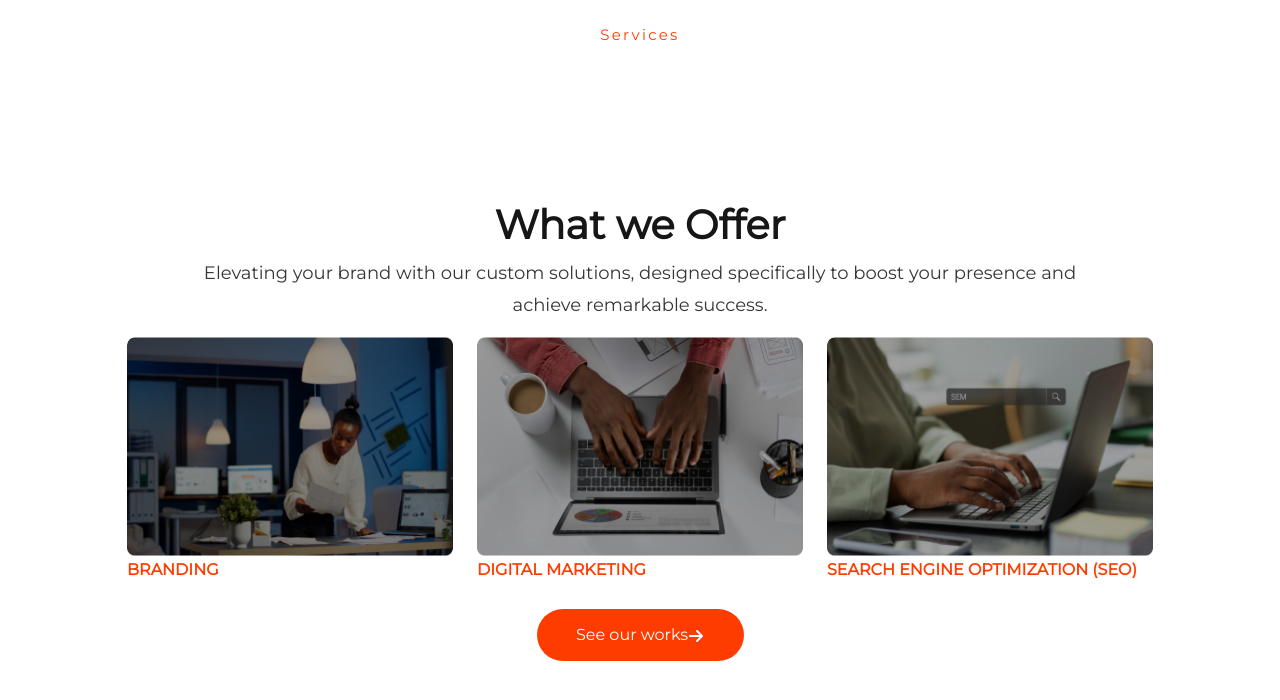
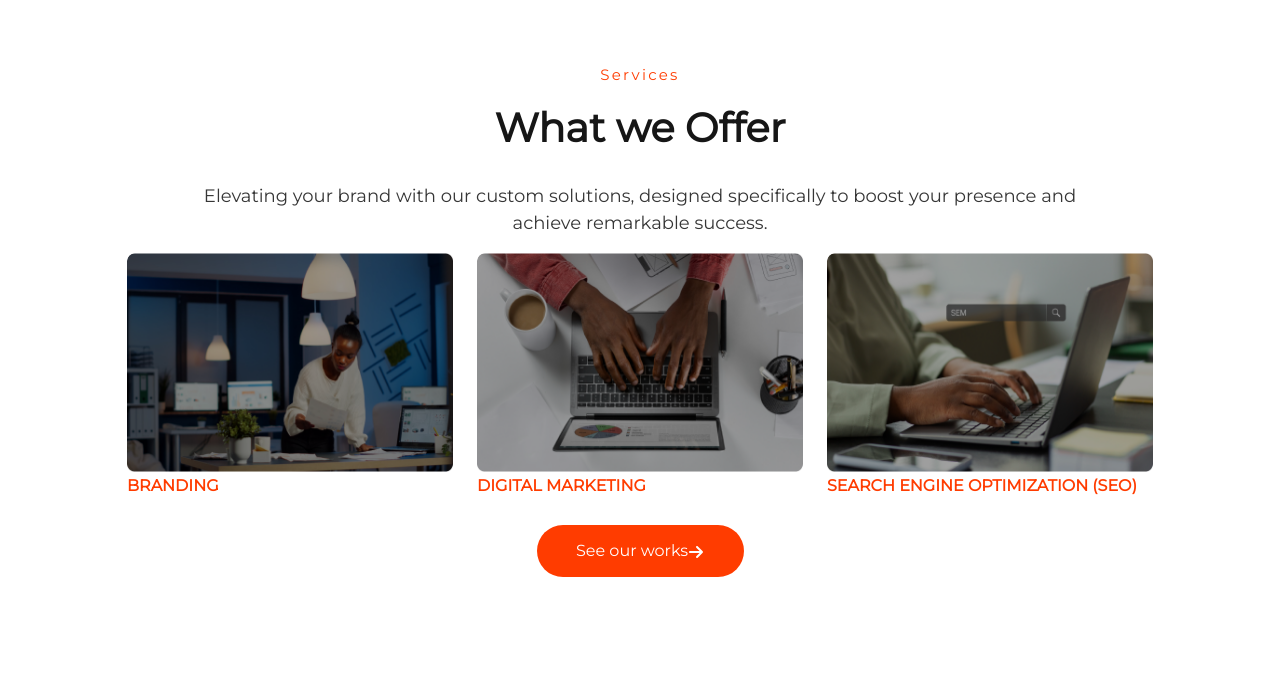
Before and after one commit to Earthpasserby/tbp-site, a React (Create React App) app: page /Services in a window 1280 px wide. Shown: the top 700 px of the page. Built offline with nearby package versions, Linux system fonts and the light colour scheme.

Commit message:
morrrrrr

```diff
--- a/src/App.css
+++ b/src/App.css
@@ -133,8 +133,11 @@
   letter-spacing: 0.15em;
   text-align: center;
   color: #ff3c00;
-}
-
+  padding-top: 40px;
+}
+.Brand-Talk {
+  padding-top: 170px;
+}
 .Service .p7 {
   font-family: "Montserrat";
   font-size: 15px;
@@ -142,14 +145,12 @@
   letter-spacing: 0.15em;
   text-align: center;
   color: #ff3c00;
-  margin-bottom: -130px;
 }
 
 .Service .p2 {
   font-family: "Montserrat";
   font-size: 18px;
   font-weight: 400;
-  line-height: 32px;
   text-align: center;
   color: #363636;
   width: 913px;
@@ -161,7 +162,6 @@
   font-family: "Montserrat";
   font-size: 40px;
   font-weight: 700;
-  line-height: 40px;
   text-align: center;
 }
 .Service-img {
@@ -198,7 +198,6 @@
   font-family: "Montserrat";
   font-size: 40px;
   font-weight: 700;
-  line-height: 55px;
   text-align: center;
 }
 .Service .p4 {
@@ -206,7 +205,6 @@
   font-family: "Montserrat";
   font-size: 40px;
   font-weight: 700;
-  line-height: 95px;
   text-align: center;
 }
 @media only screen and (min-width: 360px) and (max-width: 992px) {
@@ -1296,7 +1294,6 @@
   font-weight: 800;
   line-height: 50px;
   text-align: center;
-  margin-top: 130px;
   height: 72px;
   gap: 0px;
   color: #ffffff;
@@ -1306,7 +1303,6 @@
   font-family: "Montserrat";
   font-size: 20px;
   font-weight: 500;
-  line-height: 33px;
   text-align: center;
   color: #ffffff;
 }
--- a/src/Components/Testimonial.jsx
+++ b/src/Components/Testimonial.jsx
@@ -9,7 +9,7 @@ const Testimonial = () => {
     <>
       <Container
         fluid
-        style={{ backgroundColor: "#161616", minHeight: "50vh" }}
+        style={{ backgroundColor: "#161616", minHeight: "70vh" }}
         className="home"
       >
         <Row className="mx-auto Service">
@@ -80,7 +80,7 @@ const Testimonial = () => {
         }}
       >
         <Row>
-          <div className="Service">
+          <div className="Service Brand-Talk">
             <h4 className="p5">
               Ready to make some noise in the digital realm?
               <br />
```
